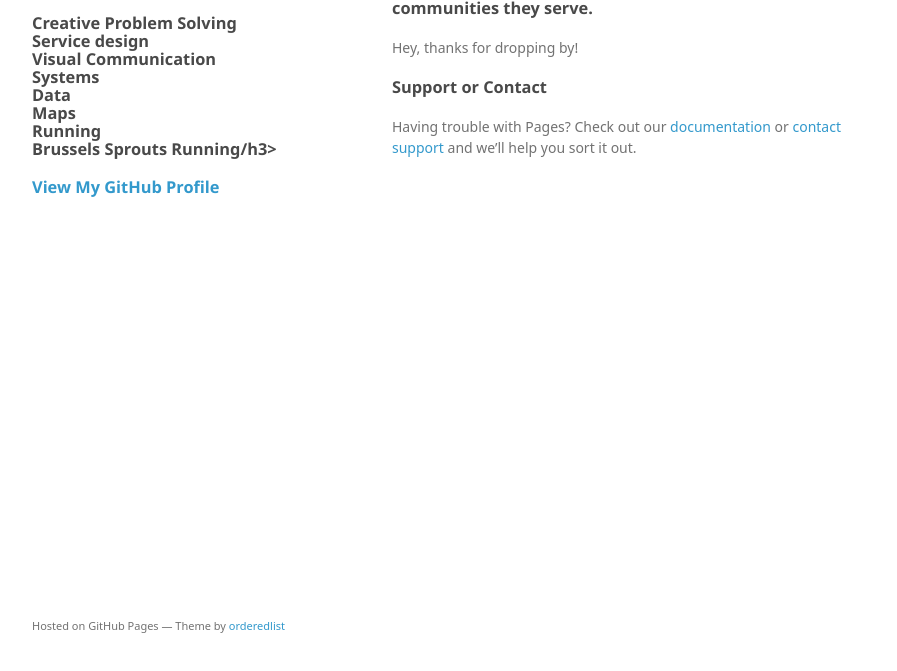
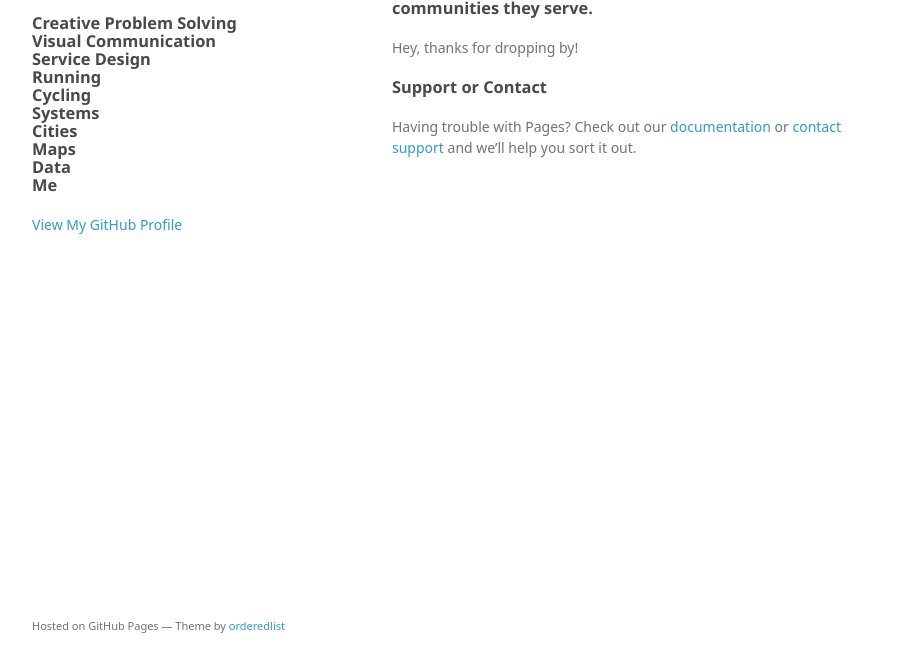
Before and after one commit to heidimok/heidimok.github.io, a plain HTML site: page index.html in a window 1280 px wide. Shown: the part 95-766 px from the top of the page, without its empty margins (178-1075 px from the left). Drawn offline with Linux system fonts and the light colour scheme; a web font is replaced by a local one.

Commit message:
IntroUpdate

```diff
--- a/index.html
+++ b/index.html
@@ -16,7 +16,16 @@
     <div class="wrapper">
       <header>
         <h1>Heidi Mok</h1>
-        <h3>Creative Problem Solving <br> Service design <br> Visual Communication <br> Systems <br> Data <br> Maps <br> Running <br> Brussels Sprouts Running/h3>
+        <h3>Creative Problem Solving
+        <br>Visual Communication
+        <br>Service Design
+        <br>Running
+        <br>Cycling
+        <br>Systems
+        <br>Cities
+        <br>Maps
+        <br>Data
+        <br>Me</h3>
         <p></p>
 
 
```
